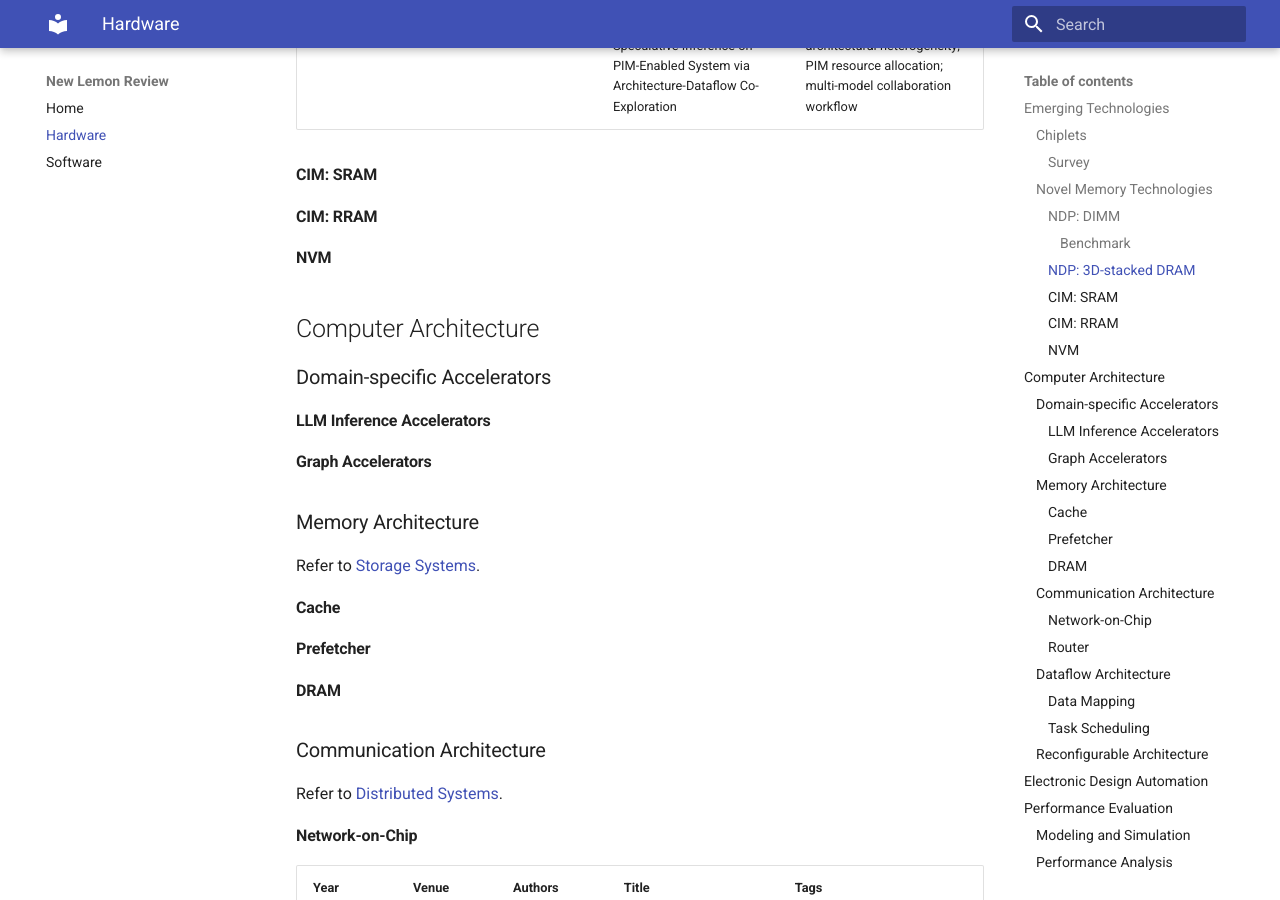
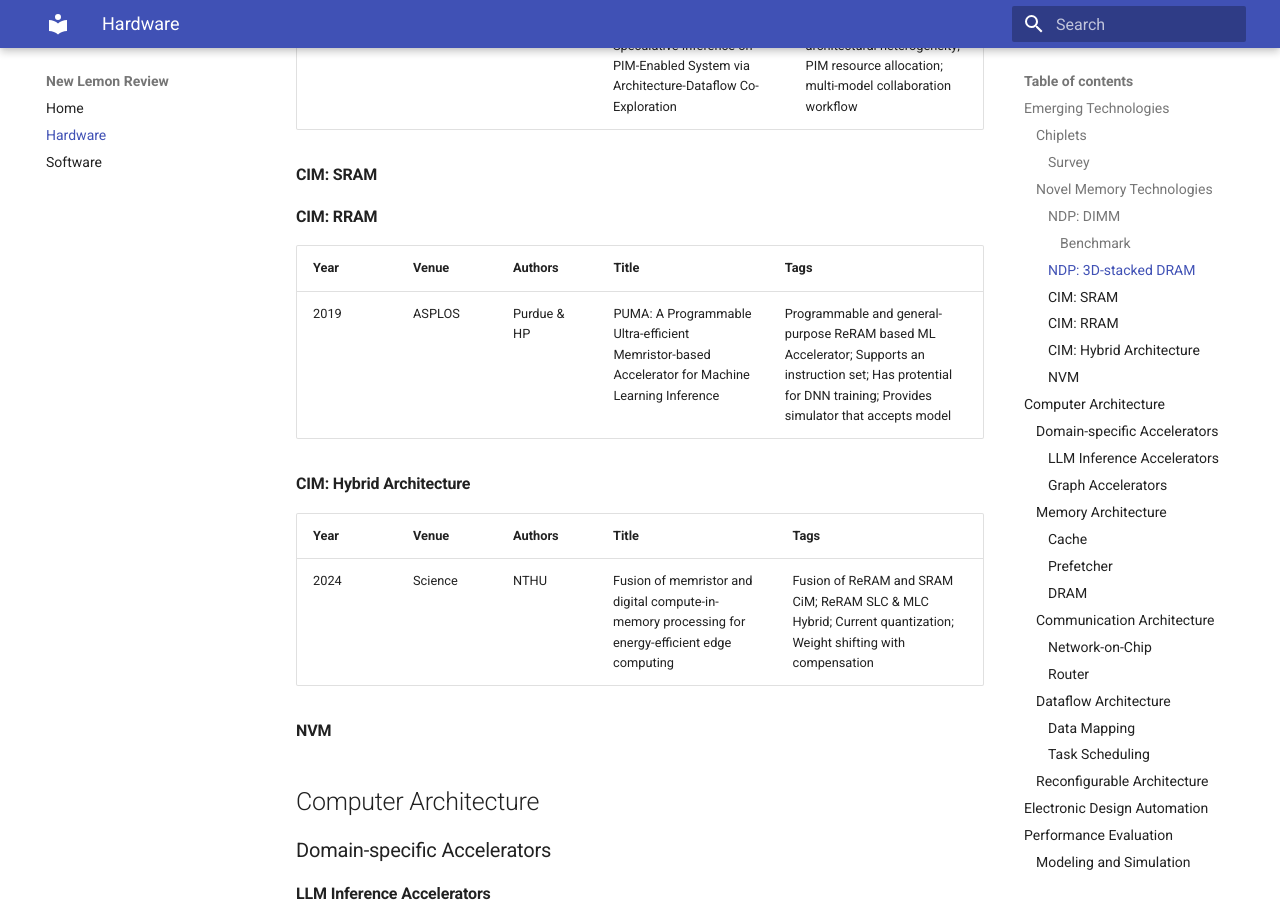
Before and after one commit to pku-lemonade/review, an MkDocs documentation site: the page built from docs/Hardware.md, in a window 1280 px wide and 900 px high, scrolled down 1493 px. Built offline with MkDocs 1.6.1 and Material for MkDocs 9.7.7, drawn with Linux system fonts in a browser that asks for light colours.

Commit message:
Added 2 papers. (#6)
* Added 2 very important papers. Try the reviewing workflow

* Updated Authors and Tags.

```diff
--- a/docs/Hardware.md
+++ b/docs/Hardware.md
@@ -35,6 +35,16 @@
 #### CIM: SRAM
 
 #### CIM: RRAM
+
+| Year | Venue | Authors | Title | Tags |
+|-|-|-|-|-|
+| 2019 | ASPLOS | Purdue & HP | PUMA: A Programmable Ultra-efficient Memristor-based Accelerator for Machine Learning Inference | Programmable and general-purpose ReRAM based ML Accelerator; Supports an instruction set; Has protential for DNN training; Provides simulator that accepts model |
+
+#### CIM: Hybrid Architecture
+
+| Year | Venue | Authors | Title | Tags |
+|-|-|-|-|-|
+| 2024 | Science | NTHU | Fusion of memristor and digital compute-in-memory processing for energy-efficient edge computing | Fusion of ReRAM and SRAM CiM; ReRAM SLC & MLC Hybrid; Current quantization; Weight shifting with compensation |
 
 #### NVM
 
```
